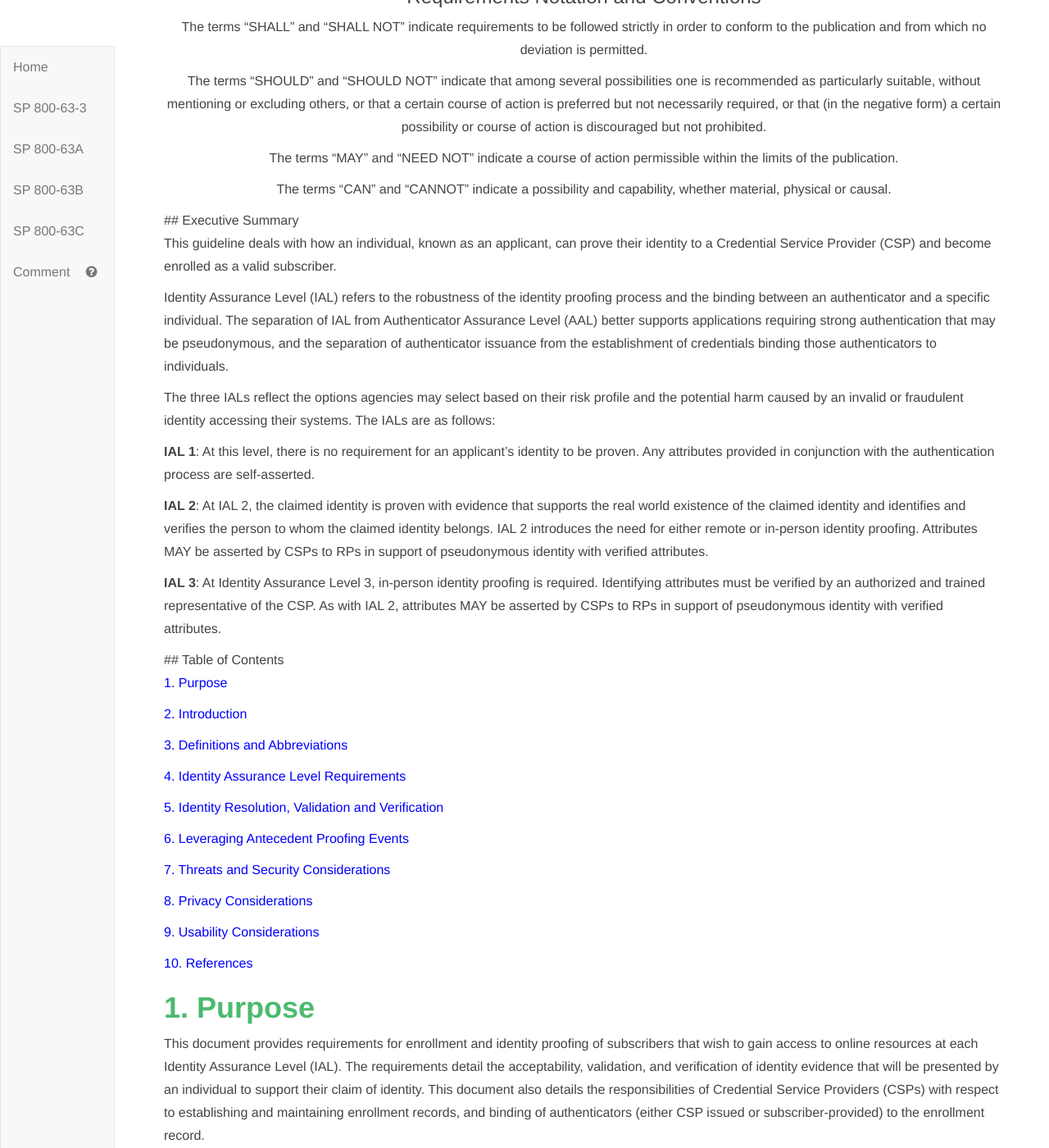
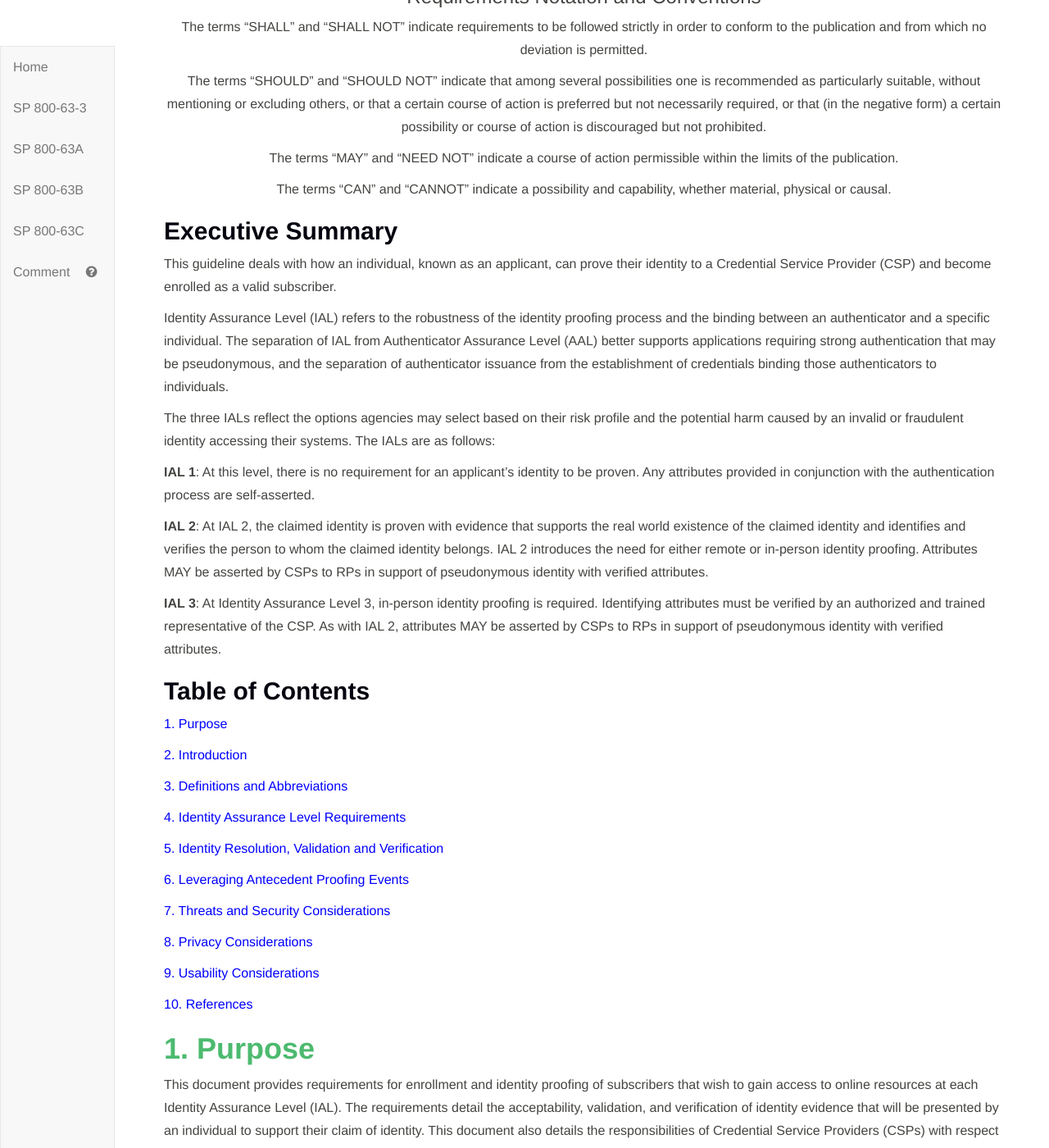
Before and after one commit to usnistgov/800-63-3, a Jekyll site: the page built from sp800-63a.md, in a window 1280 px wide and 1400 px high, scrolled down 3685 px. Shown: the whole window at 82% size. Built offline with Jekyll 4.4.1, drawn with Linux system fonts in a browser that asks for light colours.

Commit message:
Print View Updates
Added markdown flag to new DIV elements

```diff
--- a/sp800-63a/cover.md
+++ b/sp800-63a/cover.md
@@ -186,7 +186,7 @@ The terms “CAN” and “CANNOT” indicate a possibility and capability, whet
 
 </div>
 
-<div class="breaker">
+<div class="breaker" markdown="1">
 
 ## Executive Summary
 
@@ -208,7 +208,7 @@ At IAL 2, the claimed identity is proven with evidence that supports the real wo
 **IAL 3**:
 At Identity Assurance Level 3, in-person identity proofing is required. Identifying attributes must be verified by an authorized and trained representative of the CSP. As with IAL 2, attributes MAY be asserted by CSPs to RPs in support of pseudonymous identity with verified attributes.
 
-<div class="breaker">
+<div class="breaker" markdown="1">
 
 ## Table of Contents
 
```
